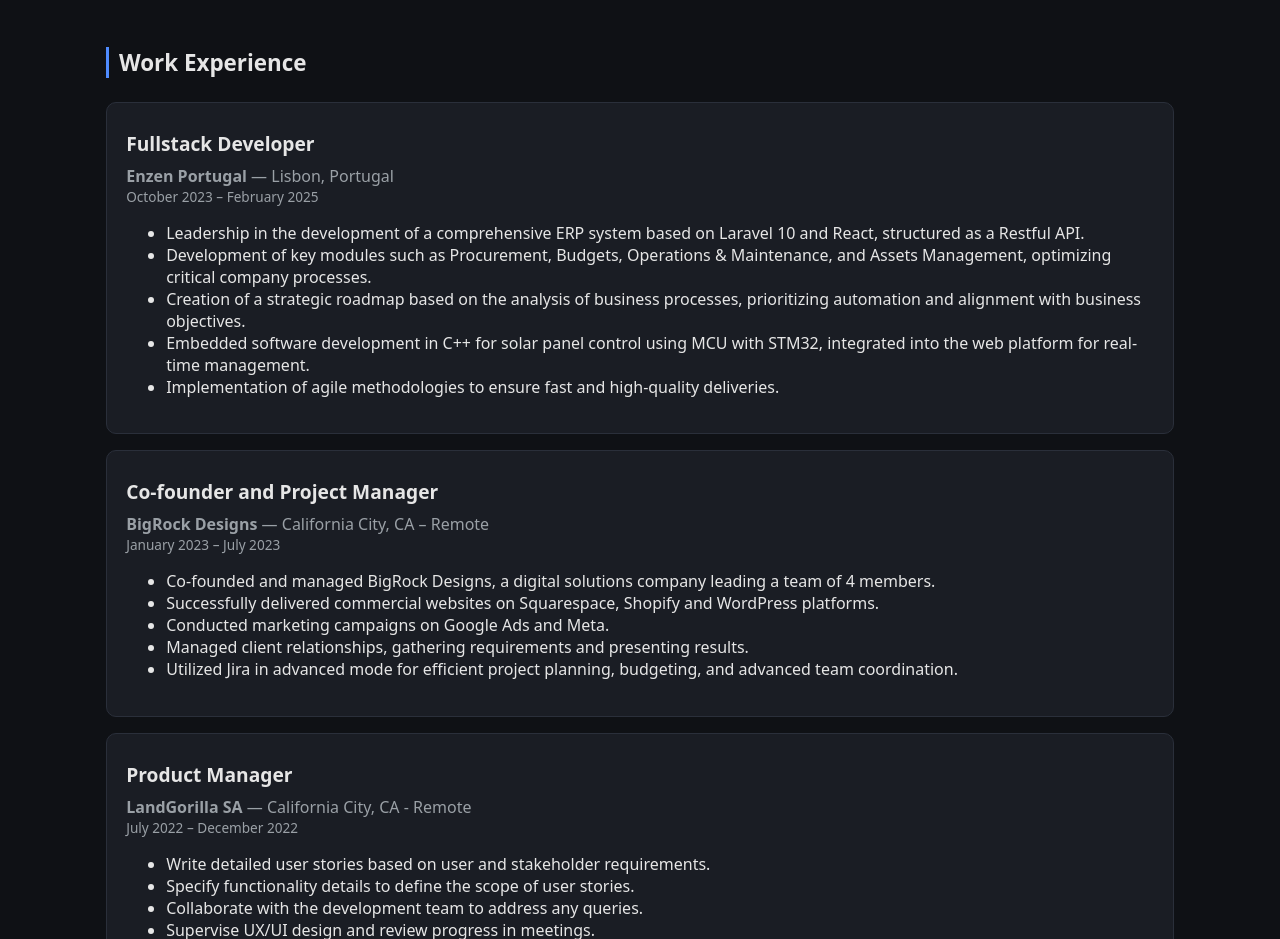
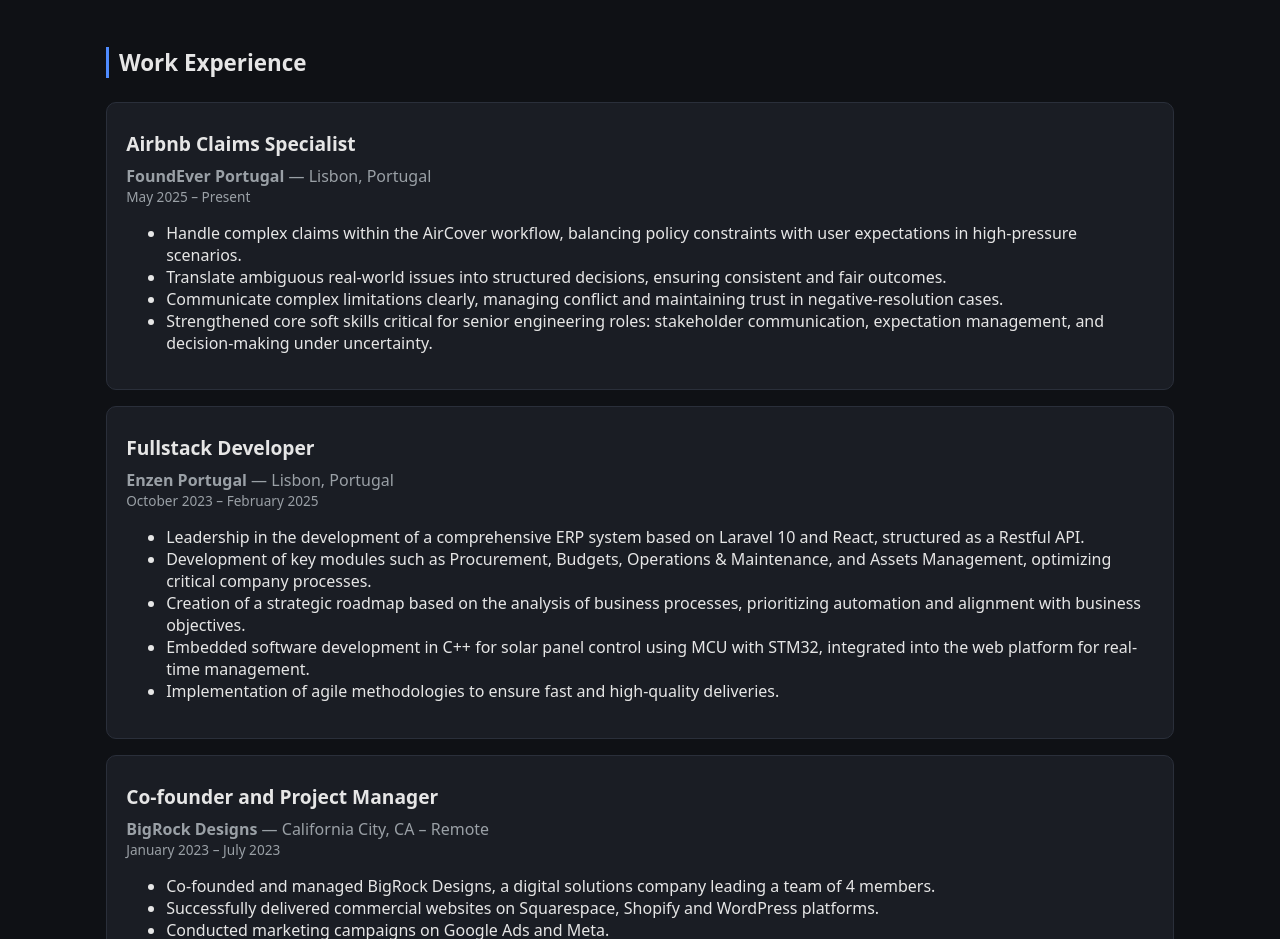
Before and after one commit to jedebarbieri/jedebarbieri.dev, a React (Vite) app: page / in a window 1280 px wide. Shown: the part 680-1619 px from the top of the page. Built offline with nearby package versions, Linux system fonts and the light colour scheme.

Commit message:
feat: add work experience for Airbnb Claims Specialist role

```diff
--- a/src/App.jsx
+++ b/src/App.jsx
@@ -15,8 +15,22 @@
                 <Hero />
 
                 <main className="px-6 py-6">
-
                     <Section title="Work Experience">
+                        <WorkExperience
+                            position="Airbnb Claims Specialist"
+                            company="FoundEver Portugal"
+                            location="Lisbon, Portugal"
+                            startDate="May 2025"
+                            endDate="Present"
+                            description={
+                                <ul className="list-disc pl-8">
+                                    <li className="pl-2">Handle complex claims within the AirCover workflow, balancing policy constraints with user expectations in high-pressure scenarios.</li>
+                                    <li className="pl-2">Translate ambiguous real-world issues into structured decisions, ensuring consistent and fair outcomes.</li>
+                                    <li className="pl-2">Communicate complex limitations clearly, managing conflict and maintaining trust in negative-resolution cases.</li>
+                                    <li className="pl-2">Strengthened core soft skills critical for senior engineering roles: stakeholder communication, expectation management, and decision-making under uncertainty.</li>
+                                </ul>
+                            }
+                        />
                         <WorkExperience
                             position="Fullstack Developer"
                             company="Enzen Portugal"
```
